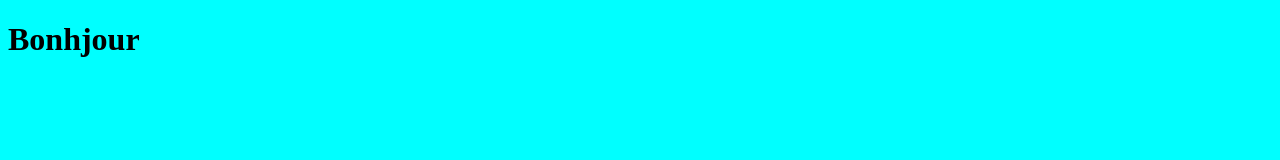
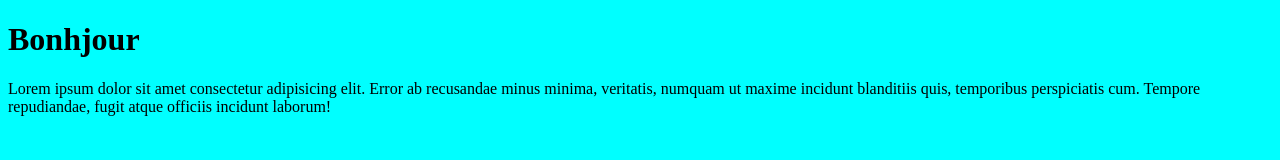
Before and after one commit to momo2180800/OpenclassroomsProject, a plain HTML site: page index.html in a window 1280 px wide. Drawn offline with Linux system fonts and the light colour scheme.

Commit message:
ajout de pargraphe dans index.html

```diff
--- a/index.html
+++ b/index.html
@@ -8,5 +8,6 @@
 </head>
 <body>
     <h1>Bonhjour</h1>
+    <p>Lorem ipsum dolor sit amet consectetur adipisicing elit. Error ab recusandae minus minima, veritatis, numquam ut maxime incidunt blanditiis quis, temporibus perspiciatis cum. Tempore repudiandae, fugit atque officiis incidunt laborum!</p>
 </body>
 </html>
```
